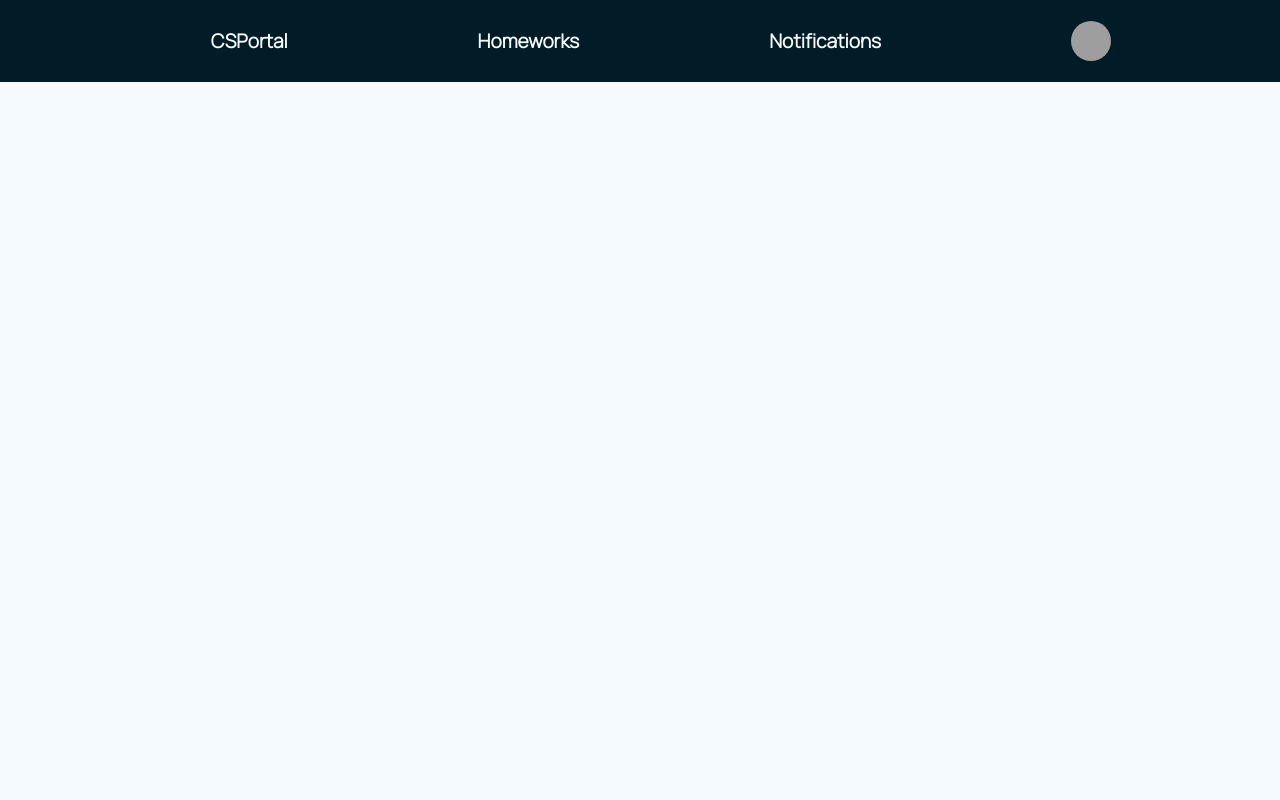
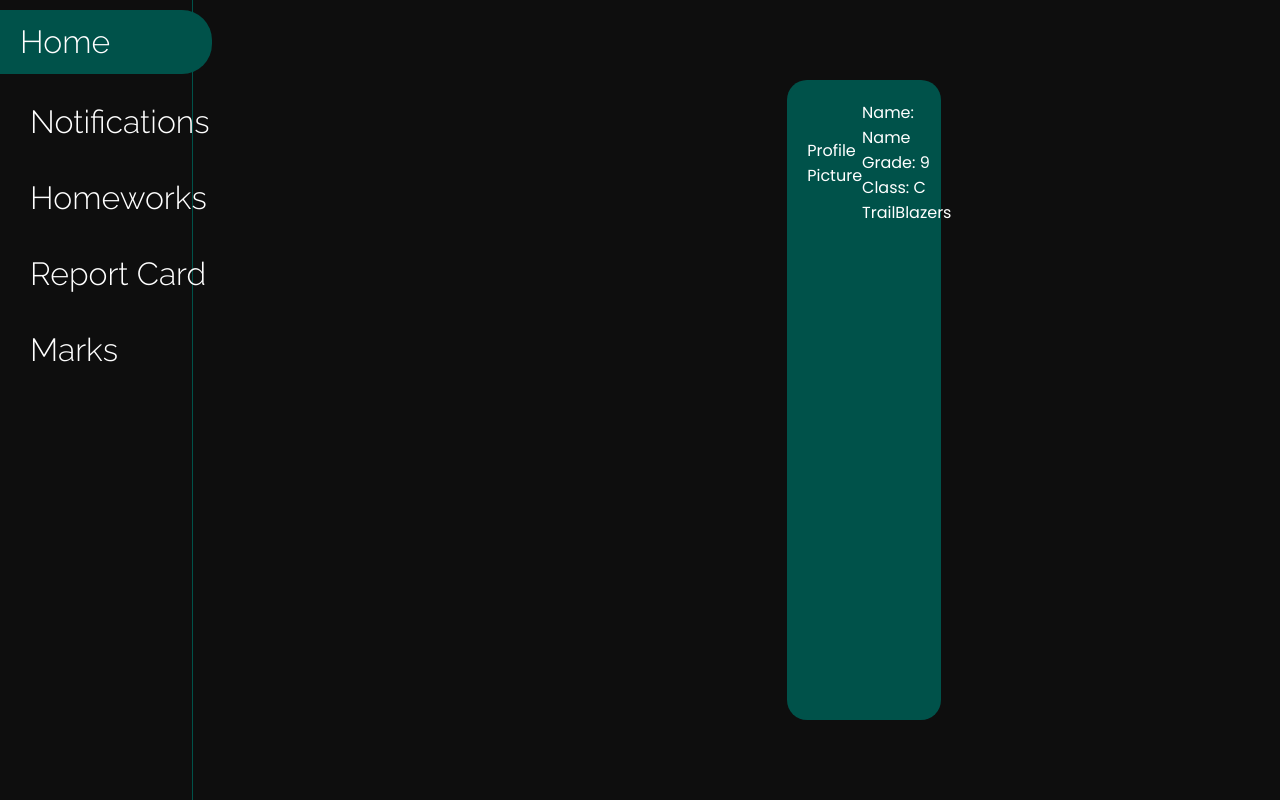
Before and after one commit to anrawool/CSPortal, a Django app: page / in a window 1280 px wide. Run offline with Django 4.2, Linux system fonts and the light colour scheme; the visitor is signed in with stand-in values (Sample User, id 1); data that the repository does not hold is empty; grey boxes are pictures that could not be loaded.

Commit message:
Home Page Base

```diff
--- a/base/models.py
+++ b/base/models.py
@@ -15,7 +15,6 @@ class HomeWorkPost(models.Model):
     text = models.TextField()
     created_at = models.DateField(auto_created=True)
     updated_at = models.DateTimeField(auto_now=True)
-    # completed = models.CharField(max_length=5, choices=[('Yes', 'Completed'), ('No', 'Not-Completed')], default="Not-Completed")
 
     class Meta:
         ordering = ['-created_at', '-updated_at']
--- a/base/views.py
+++ b/base/views.py
@@ -9,7 +9,9 @@ from . import models
 
 @login_required(login_url='login')
 def HomeView(request):
-    return render(request, 'base/index.html') # Home Page View
+    all_homeworks = models.HomeWorkPost.objects.all()
+    context = {"all_homeworks": all_homeworks}
+    return render(request, 'base/index.html', context) # Home Page View
 
 def loginPage(request):
     page = 'login'
--- a/Designs/login/homework/index.css
+++ b/front-end/static/css/base/index.css
@@ -5,6 +5,7 @@
 
 body {
     background-color: #0E0E0E;
+    font-family: 'Poppins', sans-serif;
     margin: 0;
     display: flex;
     align-items: center;
@@ -18,25 +19,6 @@ body {
     align-items: center;
     justify-content: center;
     height: 100%;
-
-}
-
-
-.NavBar {
-    display: flex;
-    flex-direction: column;
-    align-items: flex-start;
-    justify-content: flex-start;
-    height: 100vh;
-    width: 23vw;
-    position: fixed;
-    left: 0px;
-    border-right: 1px solid #00524A;
-    color: white;
-    font-family: 'Raleway', sans-serif;
-    font-size: 2rem;
-    margin: 0;
-    padding: 0;
 }
 
 .link {
@@ -45,27 +27,37 @@ body {
     margin: 10px 0;
 }
 
+.link:not(.active-tab) {
+    margin: 10px 30px;
+    overflow: hidden;
+}
+
+.link a {
+    text-decoration: none;
+    color: white;
+    transition: color .3s ease-in-out;
+}
+
+.link a:hover {
+    color: aquamarine;
+    transition: color .3s ease-in-out;
+}
+
 .active-tab {
     height: 4rem;
     background-color: #00524A;
     width: 100%;
+    border-top-right-radius: 30px;
+    border-bottom-right-radius: 30px;
     display: flex;
     align-items: center;
     padding-left: 20px;
 }
 
-.card-design {
-    height: fit-content;
-    width: 40vw;
-    border-bottom: 1px solid #00524A;
-    margin-left: 2vw;
-    padding-bottom: 2vh;
-}
 
 .homework-title {
     color: white;
     font-size: x-large;
-    font-family: 'Poppins', sans-serif;
 }
 
 .content {
@@ -79,6 +71,7 @@ body {
     background-color: #00524A;
     height: 80vh;
     margin-left: 12vw;
+    border-radius: 20px;
 }
 .rhs {
     width: 77vw;
@@ -87,3 +80,10 @@ body {
     right: 0;
     left: auto;
 }
+
+.profile {
+    display: flex;
+    color: white;
+    align-items: center;
+    padding: 20px;
+}
--- a/front-end/static/css/base/main.css
+++ b/front-end/static/css/base/main.css
@@ -5,3 +5,13 @@ body {
     font-family: "Manrope", sans-serif;
     background-color: #F4FAFF;
 }
+
+.card-design {
+    height: fit-content;
+    width: 40vw;
+    border-bottom: 1px solid #00524A;
+    color:white;
+    padding: 20px;
+    margin-left: 2vw;
+    padding-bottom: 2vh;
+}
--- a/front-end/static/css/base/navbar.css
+++ b/front-end/static/css/base/navbar.css
@@ -1,45 +1,19 @@
-.wrapper {
-    position: relative;
+
+.nav-wrap {
+
+    position: absolute;
+    left: 0px;
+    margin: 0;
+    padding: 0;
 }
 
-
-.navbar {
+.NavBar {
     display: flex;
-    width: 100%;
-    top:0;
-    position: fixed;
-    overflow: hidden;
-    flex-direction: row;
-    justify-content: space-evenly;
-    align-items: center;
-    padding: 1.3rem;
-    margin-top: 0;
-    background: #011C27;
+    flex-direction: column;
+    height: 100vh;
+    width: 15vw;
+    border-right: 1px solid #00524A;
     color: white;
+    font-family: 'Raleway', sans-serif;
+    font-size: 2rem;
 }
-
-a {
-    color: #F4FAFF;
-    text-decoration: none;
-    font-size: 1.2rem;
-    transition: color 0.3s ease-in-out;
-    font-weight: bolder;
-}
-
-a:hover {
-    transition: color .3s;
-    /* color: #c8f8ff; */
-    color: #42E2B8;
-    cursor: pointer;
-}
-.profile-img {
-    vertical-align: middle;
-    width: 40px;
-    height: 40px;
-    cursor: pointer;
-    border-radius: 50%;
-}
-
-.hidden {
-    display: none;
-}
--- a/front-end/templates/base/homeworks.html
+++ b/front-end/templates/base/homeworks.html
@@ -24,7 +24,7 @@
         </div>
         <div class="all-homeworks">
             {% for homework in all_homeworks %}
-            <div class="homework">
+            <div class="card-design homework">
                 <h2>{{homework.title}} - {{homework.subject}}</h2>
                 <div class="extra-info">
                     <span>Assigned On: {{homework.created_at}}</span>
--- a/front-end/templates/base/index.html
+++ b/front-end/templates/base/index.html
@@ -1,18 +1,48 @@
-<!DOCTYPE html>
-<html lang="en">
+<html>
 <head>
-    <meta charset="UTF-8">
-    <meta name="viewport" content="width=device-width, initial-scale=1.0">
-    <title>CSPortal</title>
+    <meta charset='utf-8'>
+    <meta http-equiv='X-UA-Compatible' content='IE=edge'>
+    <title>CSPortal | Home</title>
+    {% load static %}
+    <meta name='viewport' content='width=device-width, initial-scale=1'>
+    <link rel='stylesheet' type='text/css' media='screen' href="{% static 'css/base/main.css' %}">
+    <link rel='stylesheet' type='text/css' media='screen' href="{% static 'css/base/index.css' %}">
+    <link rel='stylesheet' type='text/css' media='screen' href="{% static 'css/base/homework.css' %}">
 </head>
+
 <body>
+    {% include 'base/navbar.html' %}
+        <div class="rhs">
+            <div class="centre">
 
-    <!-- {% if request.user.is_authenticated %}
-    <p>Hello {{request.user}}</p>
-    <a href="{% url 'logout' %}">Logout</a>
-    {% else %}
-    <a href="{% url 'login' %}">Login</a>
-    {% endif %} -->
-    {% include 'base/navbar.html' %}
+                <div class="Feed">
+                    <div class="all-homeworks" style="margin-top: 300px;">
+                        {% for homework in all_homeworks %}
+                        <div class="card-design homework">
+                            <h2>{{homework.title}} - {{homework.subject}}</h2>
+                            <div class="extra-info">
+                                <span>Assigned On: {{homework.created_at}}</span>
+                                <span>Updated On: {{homework.updated_at}}</span>
+                            </div>
+                            <p class="text">{{homework.text}}</p>
+                        </div>
+                        {% endfor %}
+                    </div>
+                </div>
+                <div class="profile-panel">
+
+                    <div class="profile">
+                        <div class="profile-pic">Profile Picture</div>
+                        <div class="user-details">
+                            Name: Name
+                            Grade: 9
+                            Class: C TrailBlazers
+                        </div>
+                    </div>
+
+                </div>
+            </div>
+        </div>
 </body>
+
 </html>
--- a/front-end/templates/base/navbar.html
+++ b/front-end/templates/base/navbar.html
@@ -4,27 +4,27 @@
     <meta charset="UTF-8">
     <meta name="viewport" content="width=device-width, initial-scale=1.0">
     {% load static %}
-    <link rel="stylesheet" href="{% static 'css/base/main.css'%}">
-    <script src="{% static 'js/base/navbar.js' %}"></script>
-    <link rel="stylesheet" href="{% static 'css/base/navbar.css'%}">
+    <link rel="stylesheet" href="{% static 'css/base/index.css' %}">
+    <link rel="stylesheet" href="{% static 'css/base/navbar.css' %}">
 </head>
 <body>
-    <div class="wrapper">
-        <div class="navbar">
-            <a href="{% url 'home' %}">CSPortal</a>
-            <a href="{% url 'homeworks' %}">Homeworks</a>
-            <a href="#">Notifications</a>
-            <div class="user-profile">
-                <img src="{% static 'media/images/profile.jpeg' %}" alt="Profile-Picture" class="profile-img">
-                <div class="hidden">
-                    {% if request.user.is_authenticated %}
-                    <a href="{% url 'logout' %}">Logout</a>
-                    {% else %}
-                    <a href="{% url 'login' %}">Login</a>
-                    {% endif %}
-                </div>
+    <div class="nav-wrap">
+        <div class="NavBar">
+            <div class="link active-tab">
+                <a href="{% url 'home' %}">Home</a>
             </div>
-
+            <div class="link">
+                <a href="">Notifications</a>
+            </div>
+            <div class="link">
+                <a href="{% url 'homeworks' %}">Homeworks</a>
+            </div>
+            <div class="link">
+                <a href="">Report Card</a>
+            </div>
+            <div class="link">
+                <a href="">Marks</a>
+            </div>
         </div>
     </div>
 </body>
```
Also changed, not shown: Designs/login/homework/index.html (deleted, +0 -59 lines), front-end/static/css/base/homeworks.css (+0 -7 lines), front-end/templates/base/index__.html (added, +18 -0 lines), front-end/templates/base/navbar__.html (added, +31 -0 lines).
